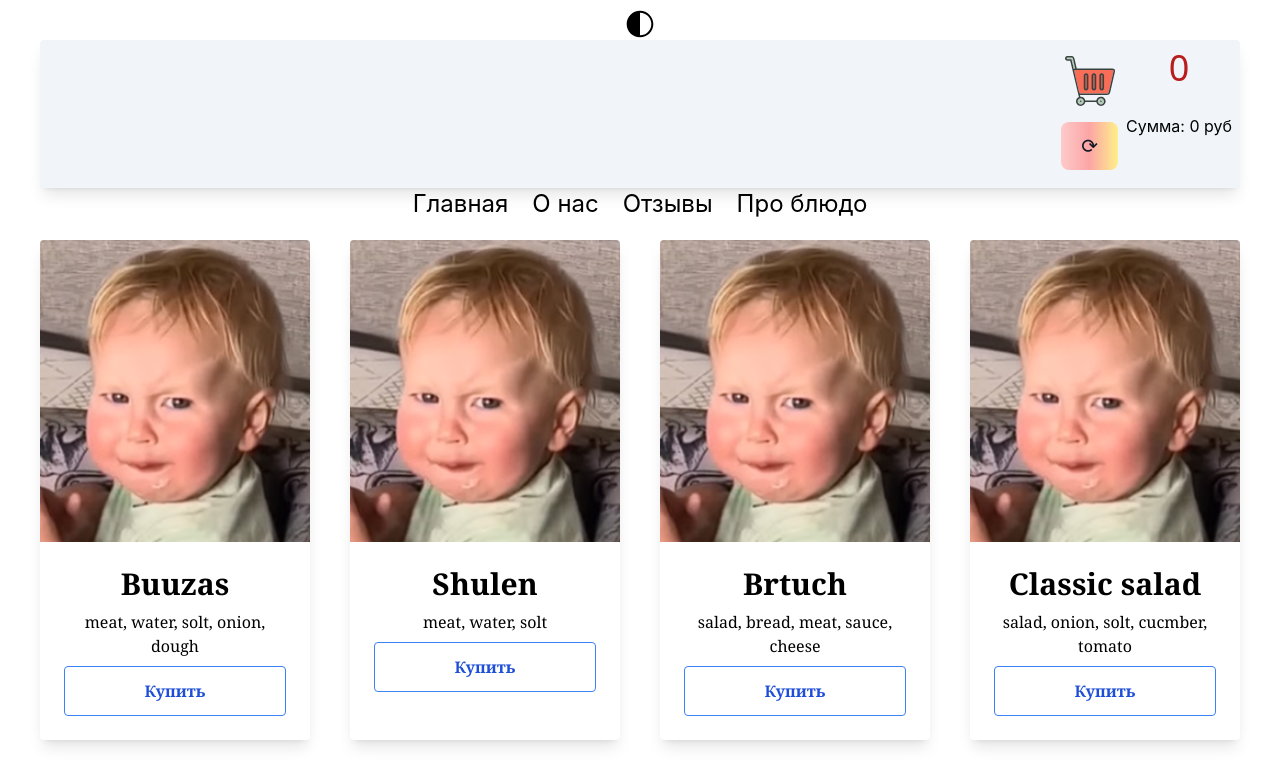
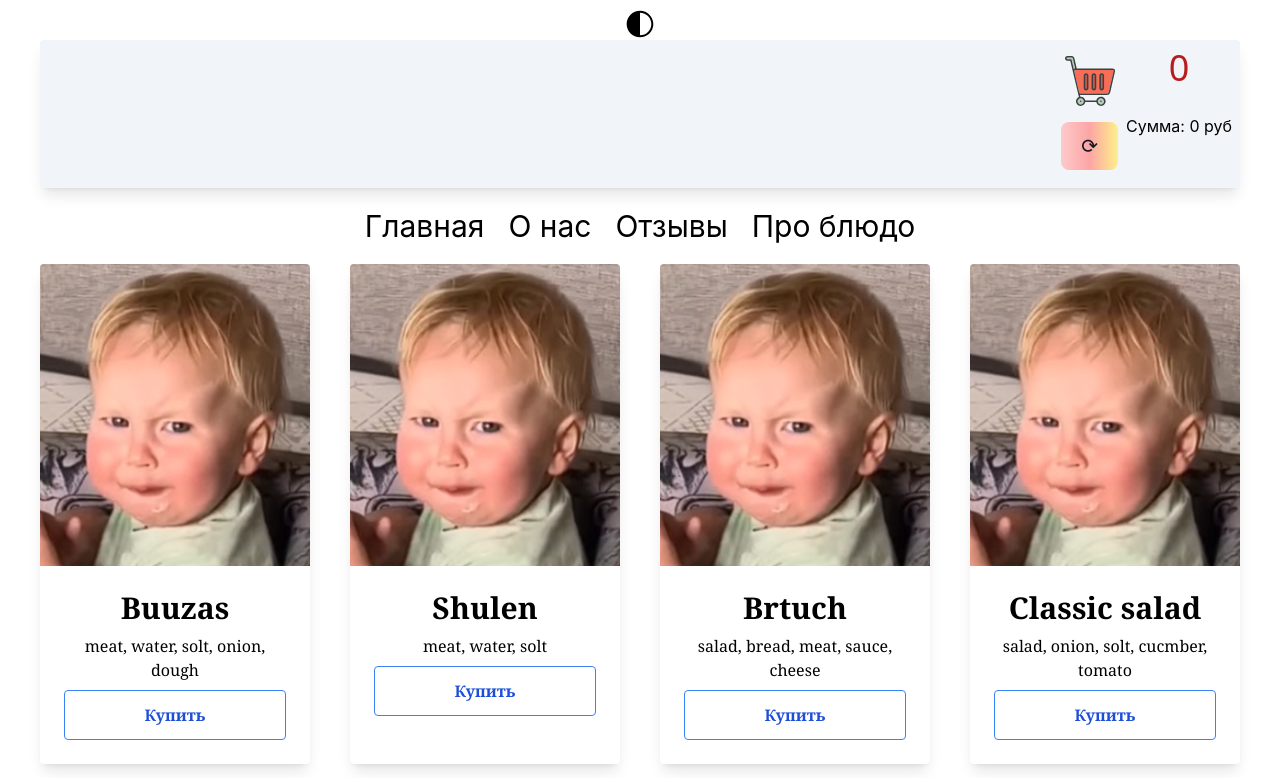
Before and after one commit to s1mplyvitek/react-repeat, a React (Create React App) app: page / in a window 1280 px wide. Shown: the top 778 px of the page. Built offline with nearby package versions, Linux system fonts and the light colour scheme.

Commit message:
mainmenu

```diff
--- a/src/components/MainMenu/index.js
+++ b/src/components/MainMenu/index.js
@@ -9,7 +9,7 @@ const MainMenu = () => {
     ]
 
     return (
-        <div className="flex pb-5 gap-6 text-2xl justify-center">
+        <div className="flex p-5 gap-6 text-3xl justify-center">
             {menuItems.map((item) => (
                 <Link to={item.link}>{item.title}</Link>
             ))}
```
